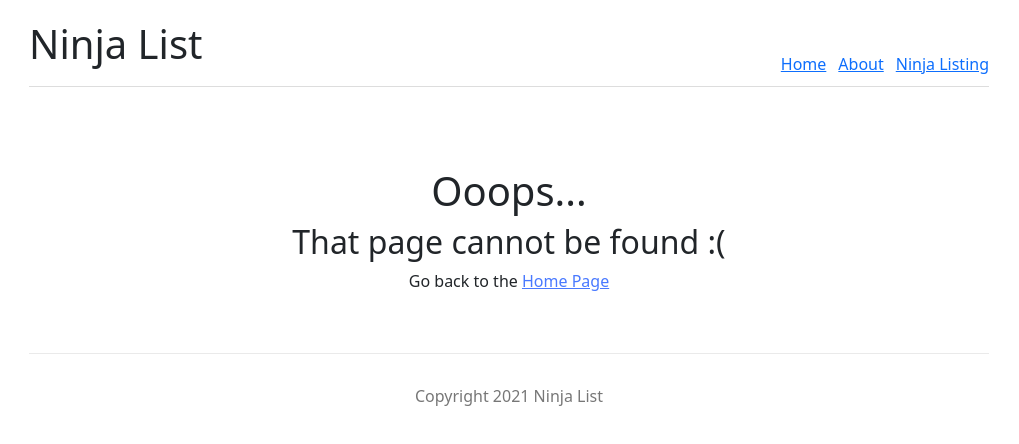
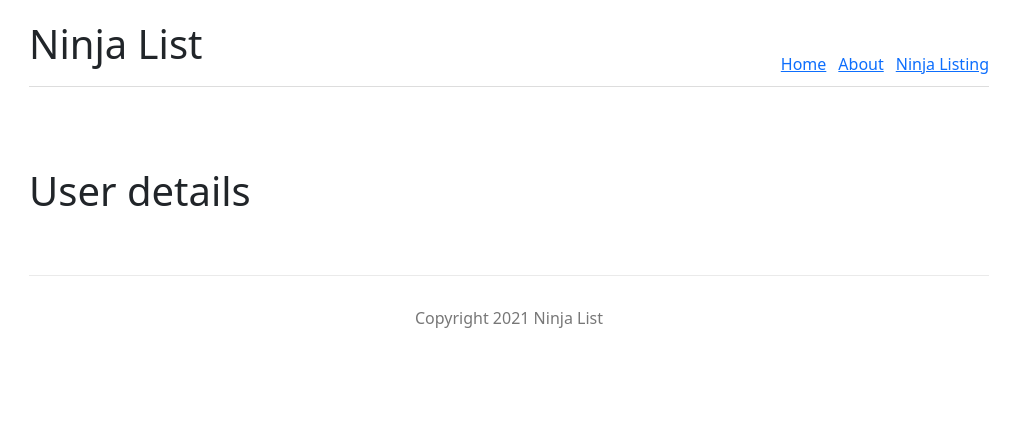
Before and after one commit to marouaneXan/crud-app-user-nextjs, a Next.js app: page /ninjas/1 in a window 1280 px wide. Before the commit this address had no page. Shown: the top 444 px of the page, without its empty margins (131-1150 px from the left). Built offline with nearby package versions, Linux system fonts and the light colour scheme.

Commit message:
create user details page

```diff
--- /dev/null
+++ b/pages/ninjas/[id].js
@@ -0,0 +1,9 @@
+const Details = () => {
+  return (
+    <div>
+        <h1>User details</h1>
+    </div>
+  )
+}
+
+export default Details
--- a/pages/ninjas/index.js
+++ b/pages/ninjas/index.js
@@ -1,4 +1,5 @@
 import Styles from '../../styles/Ninjas.module.css'
+import Link from 'next/link';
 export const getStaticProps = async () => {
   const res = await fetch("https://jsonplaceholder.typicode.com/users");
   const data = await res.json();
@@ -12,7 +13,7 @@ const Ninjas = ({ ninjas }) => {
       <h1>All Ninjas</h1>
       {ninjas.map((ninja) => (
         <div key={ninja.id}>
-          <a className={Styles.single}>
+          <a href={`/ninjas/${ninja.id}`} className={Styles.single}>
             <h3>{ninja.name}</h3>
           </a>
         </div>
--- a/styles/Ninjas.module.css
+++ b/styles/Ninjas.module.css
@@ -7,4 +7,5 @@
   }
   .single:hover {
     border-left: 8px solid #4979ff;
+    cursor: pointer;
   }
```
